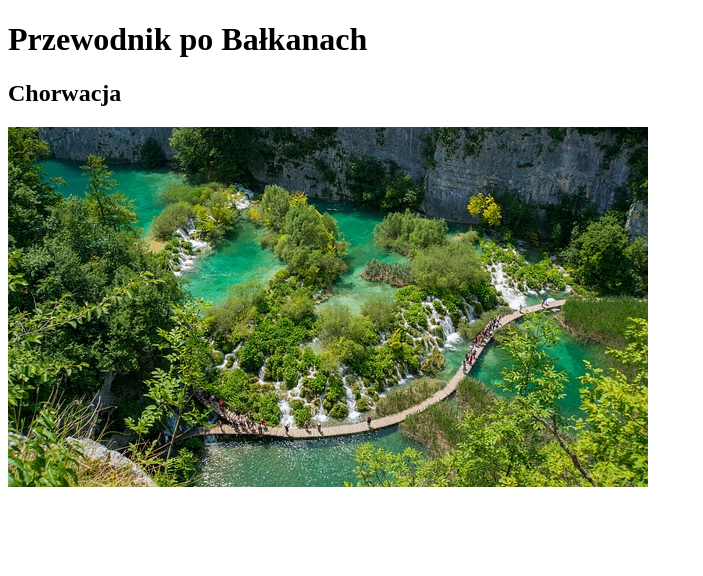
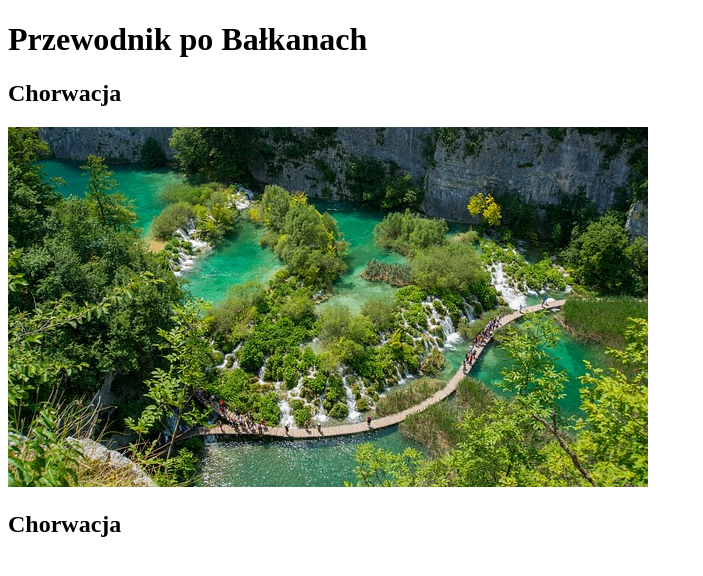
Before and after one commit to kelsbetkins/projekt_WSB_INLN3_BS, a plain HTML site: page index.html in a window 1280 px wide. Shown: the whole page, without its empty margins (0-703 px from the left). Drawn offline with Linux system fonts and the light colour scheme.

Commit message:
Update index.html

```diff
--- a/index.html
+++ b/index.html
@@ -11,5 +11,8 @@
         <h2>Chorwacja</h2>
         <img src="MicrosoftTeams-image.png" alt="">
     </section>
+    <section class="chorwacja">
+        <h2>Chorwacja</h2>
+    </section>
 </body>
 </html>
```
